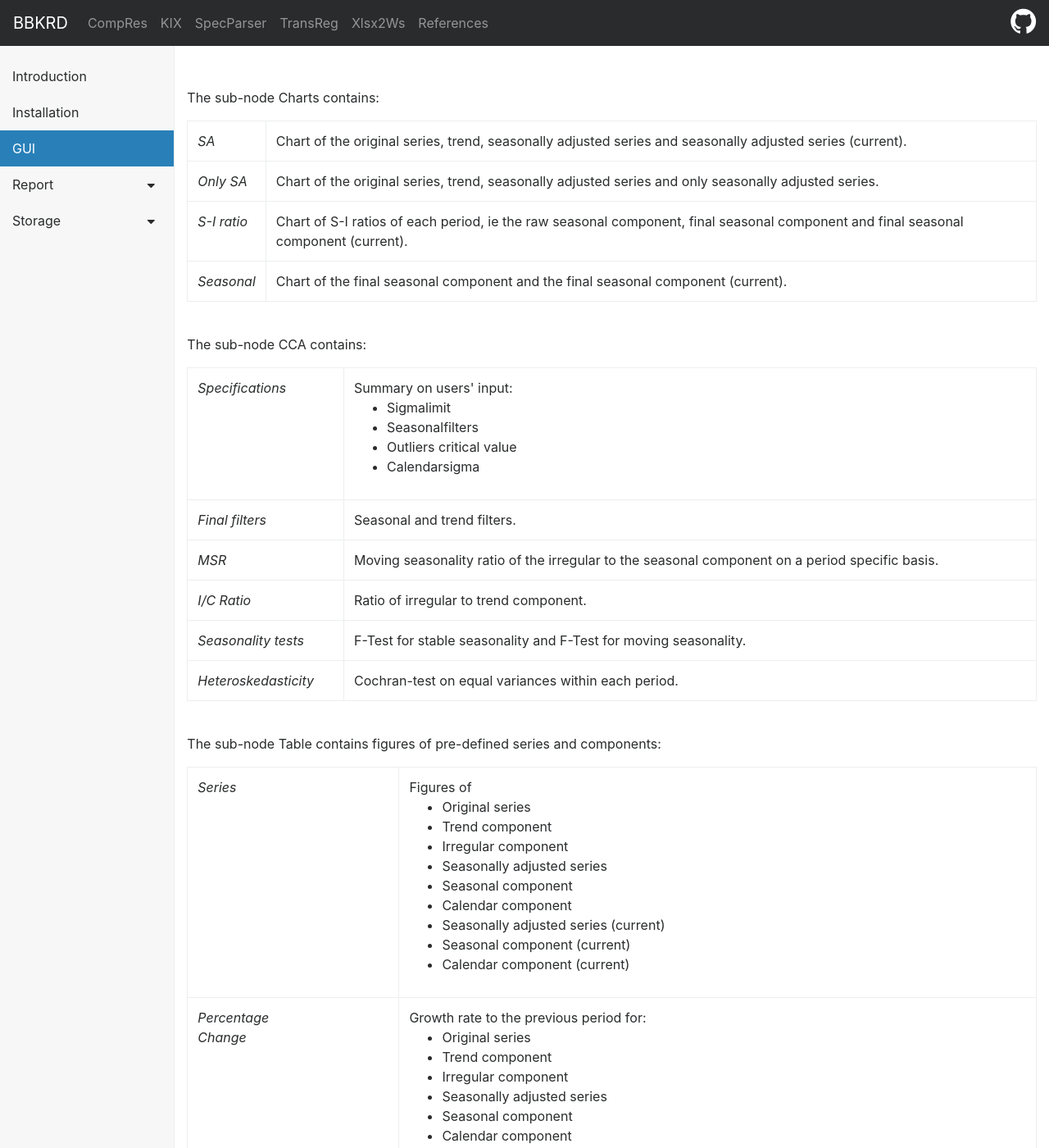
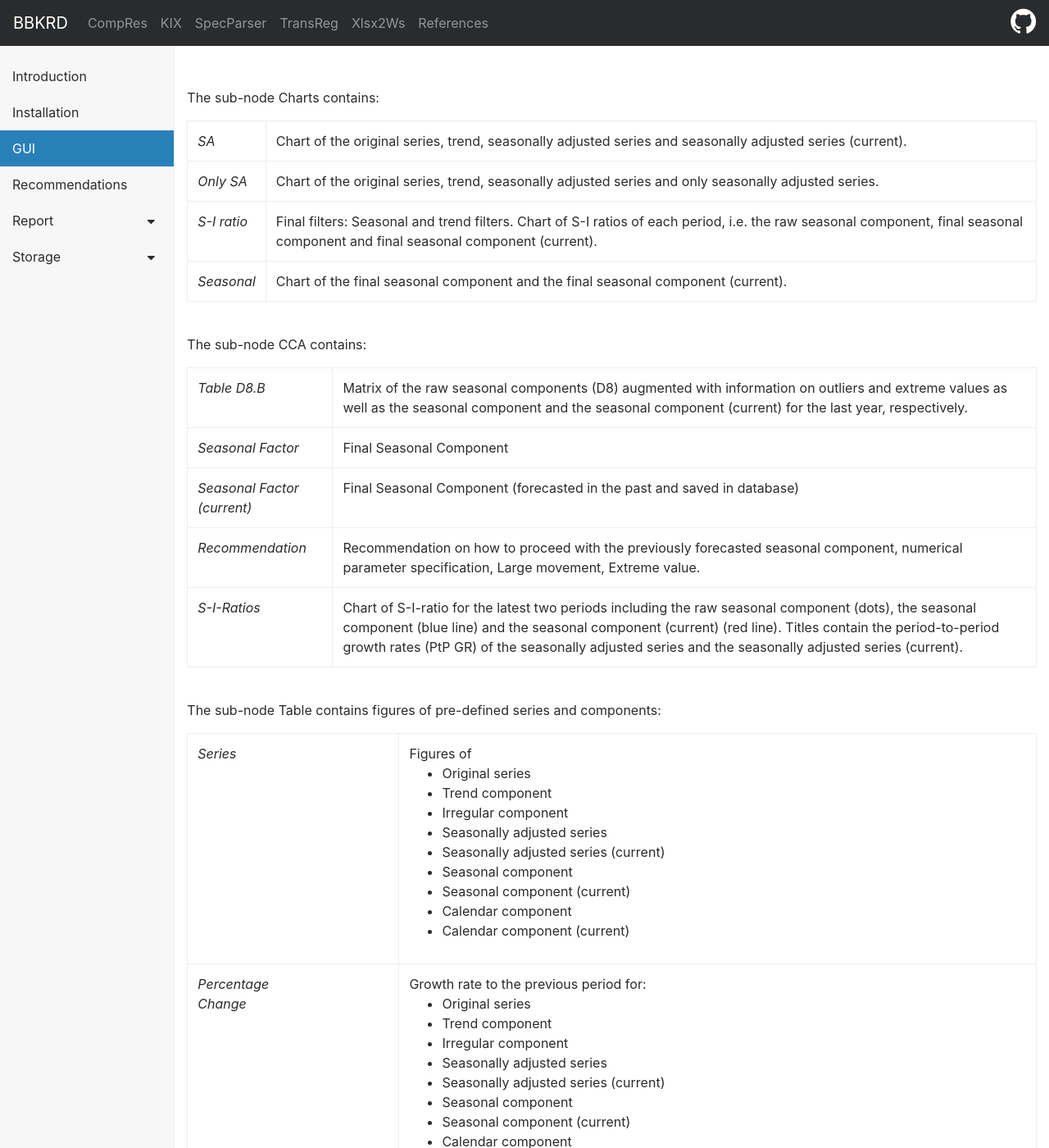
Before and after one commit to bbkrd/bbkrd.github.io, a Jekyll site: the page built from pages/compres/GUI.md, in a window 1280 px wide and 1400 px high, scrolled down 416 px. Shown: the whole window at 82% size. Built offline with Jekyll 4.4.1, drawn with Linux system fonts in a browser that asks for light colours; nearby versions of some CDN libraries; some of the changed text lies outside the part shown.

Commit message:
Changes: compRes Recommendation feature

```diff
--- a/pages/compres/GUI.md
+++ b/pages/compres/GUI.md
@@ -23,7 +23,7 @@ The sub-node Charts contains:
 {: .table .table-bordered}
 | *SA*       | Chart of the original series, trend, seasonally adjusted series and seasonally adjusted series (current).|
 | *Only SA*  | Chart of the original series, trend, seasonally adjusted series and only seasonally adjusted series. |
-| *S-I ratio*| Chart of S-I ratios of each period, ie the raw seasonal component, final seasonal component and final seasonal component (current). |
+| *S-I ratio*| Final filters: Seasonal and trend filters. Chart of S-I ratios of each period, i.e. the raw seasonal component, final seasonal component and final seasonal component (current). |
 | *Seasonal* | Chart of the final seasonal component and the final seasonal component (current).|
 
 <br/>
@@ -31,35 +31,27 @@ The sub-node CCA contains:
 
 <table class="table table-bordered">
 	<tr>
-		<td><i>Specifications</i></td>
-        <td>Summary on users' input:
-			<ul>
-				<li>Sigmalimit</li>
-				<li>Seasonalfilters</li>
-				<li>Outliers critical value</li>
-				<li>Calendarsigma</li>
-			</ul>
+		<td><i>Table D8.B</i></td>
+        	<td>Matrix of the raw seasonal components (D8) augmented with information on outliers and extreme values as well as the seasonal component and the seasonal component (current) for the last year, respectively.
 		</td>
 	</tr>
 	<tr>
-		<td><i>Final filters</i></td>
-		<td>Seasonal and trend filters.</td>
+		<td><i>Seasonal Factor</i></td>
+		<td>Final Seasonal Component</td>
 	</tr>
 	<tr>
-		<td><i>MSR</i></td>
-		<td>Moving seasonality ratio of the irregular to the seasonal component on a period specific basis.</td>
+		<td><i>Seasonal Factor (current)</i></td>
+		<td>Final Seasonal Component (forecasted in the past and saved in database)</td>
 	</tr>
 	<tr>
-		<td><i>I/C Ratio</i></td>
-		<td>Ratio of irregular to trend component.</td>
+		<td><i>Recommendation</i></td>
+		<td>Recommendation on how to proceed with the previously forecasted seasonal component, numerical parameter specification, Large movement, Extreme value.
+		</td>
 	</tr>
 	<tr>
-		<td><i>Seasonality tests</i></td>
-		<td>F-Test for stable seasonality and F-Test for moving seasonality.</td>
-	</tr>
-	<tr>
-		<td><i>Heteroskedasticity</i></td>
-		<td>Cochran-test on equal variances within each period.</td>
+		<td><i>S-I-Ratios</i></td>
+		<td>Chart of S-I-ratio for the latest two periods including the raw seasonal component (dots), the seasonal component (blue line) and the seasonal component (current) (red line). Titles contain the period-to-period growth rates (PtP GR) of the seasonally adjusted series and the seasonally adjusted series (current).
+		</td>
 	</tr>
 </table>
 
@@ -75,10 +67,10 @@ The sub-node Table contains figures of pre-defined series and components:
 				<li>Trend component</li>
 				<li>Irregular component</li>
 				<li>Seasonally adjusted series</li>
+				<li>Seasonally adjusted series (current)</li>
 				<li>Seasonal component</li>
+				<li>Seasonal component (current)</li>
 				<li>Calendar component</li>
-				<li>Seasonally adjusted series (current)</li>
-				<li>Seasonal component (current)</li>
 				<li>Calendar component (current)</li>
 			</ul>
 		</td>
@@ -91,10 +83,10 @@ The sub-node Table contains figures of pre-defined series and components:
 				<li>Trend component</li>
 				<li>Irregular component</li>
 				<li>Seasonally adjusted series</li>
+				<li>Seasonally adjusted series (current)</li>
 				<li>Seasonal component</li>
+				<li>Seasonal component (current)</li>
 				<li>Calendar component</li>
-				<li>Seasonally adjusted series (current)</li>
-				<li>Seasonal component (current)</li>
 				<li>Calendar component (current)</li>
 			</ul>
 		</td>
```
Also changed, not shown: pages/compres/Recommendations.md (added, +42 -0 lines), pages/compres/report/intro.md (+6 -3 lines), pages/compres/report/short.md (+2 -1 lines), pages/compres/storage/storage.md (+1 -1 lines).
